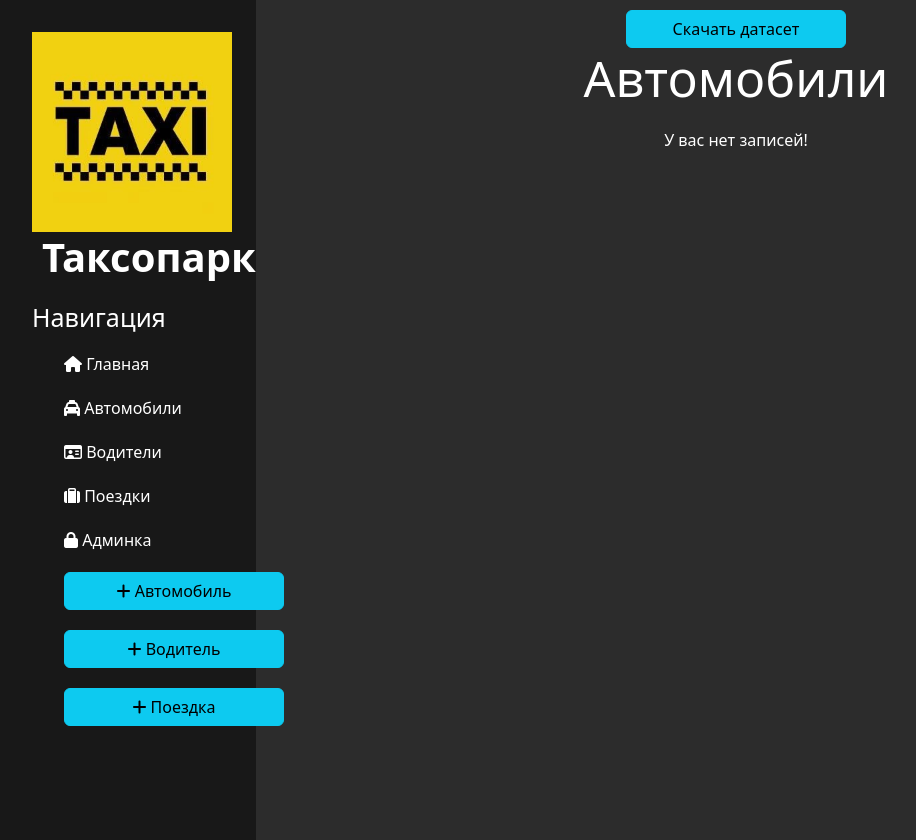
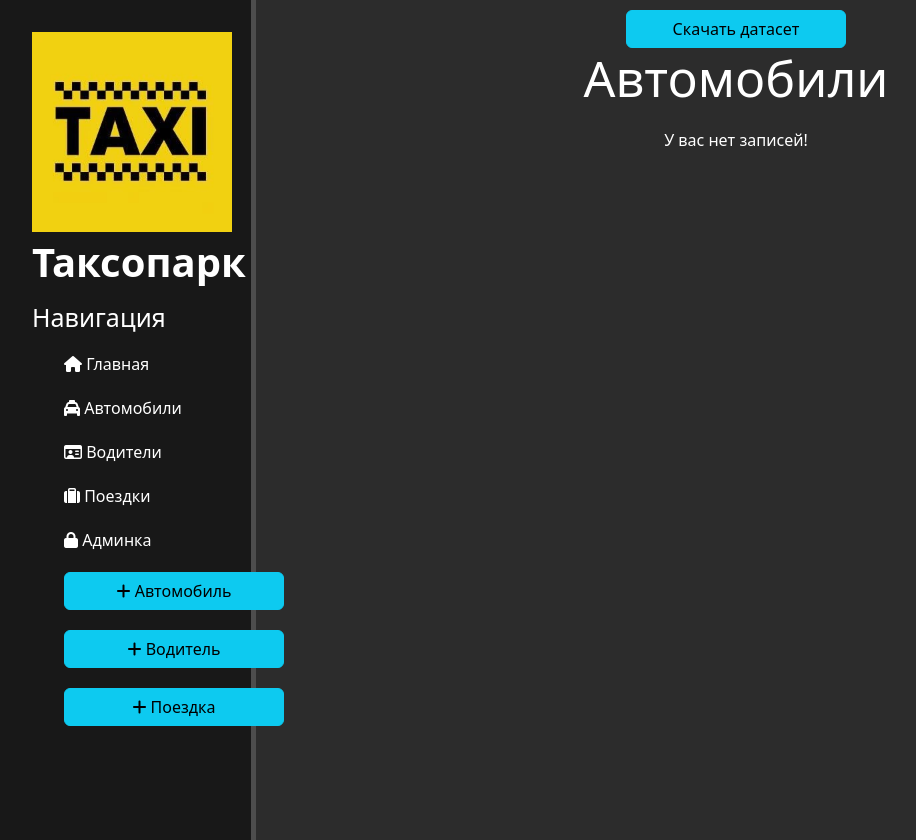
Before and after one commit to dmprokhorov/auto_park, a Django app: page /data/cars/ in a window 1280 px wide. Shown: the whole page, without its empty margins (0-916 px from the left). Run offline with Django 5.2, Linux system fonts and the light colour scheme; data that the repository does not hold is empty; parts of the project's set-up code (start-up, migrations or seed data) failed here and were passed over; some libraries are stand-ins or nearby versions.

Commit message:
Update main.css

```diff
--- a/cars/main/static/main/css/main.css
+++ b/cars/main/static/main/css/main.css
@@ -9,7 +9,7 @@ aside {
     padding: 2.5%;
     height: 105vh;
     color: #fff;
-    border-right: 5px solid 4d4d4d;
+    border-right: 5px solid #4d4d4d;
 }
 
 aside img {
@@ -19,10 +19,8 @@ aside img {
 
 aside .logo {
     font-size: 40px;
-    margin-left: 10px;
+    margin-top: 10px;
     font-weight: bold;
-    position: relative;
-    top: -5px;
 }
 
 aside h3 {
```
